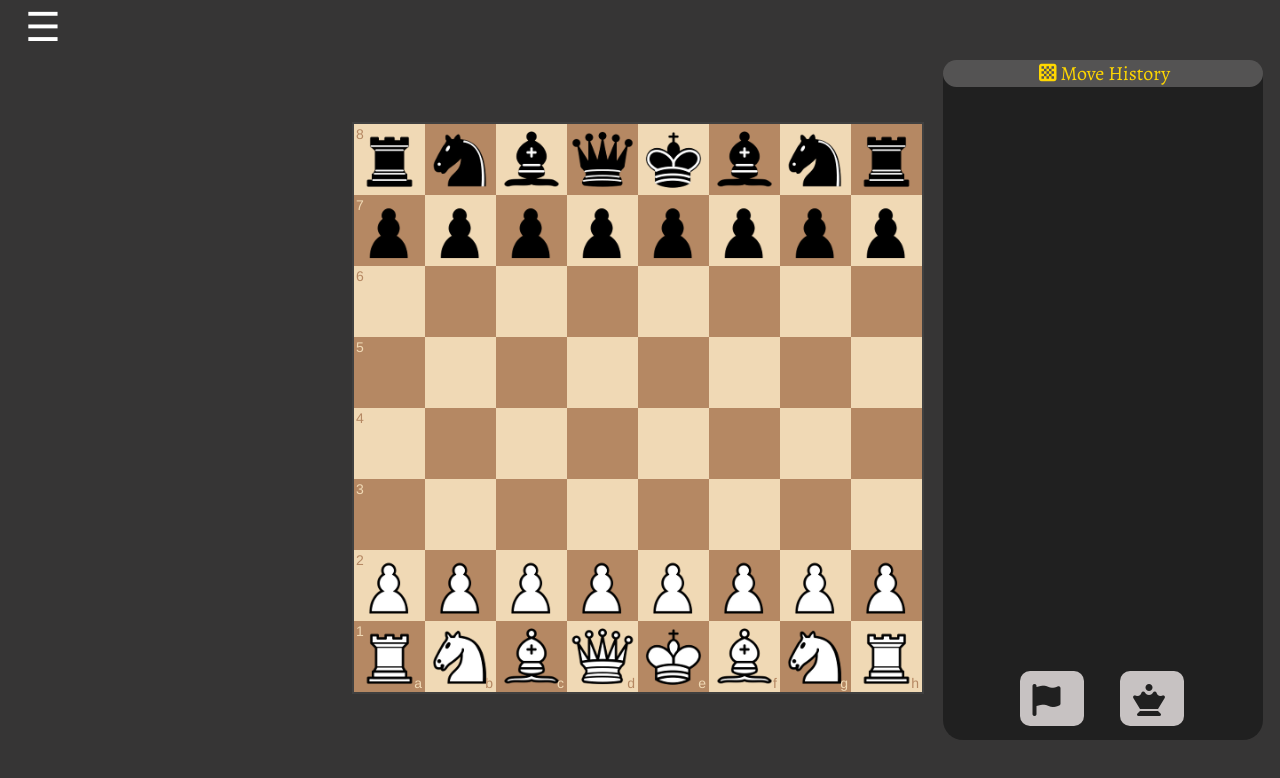
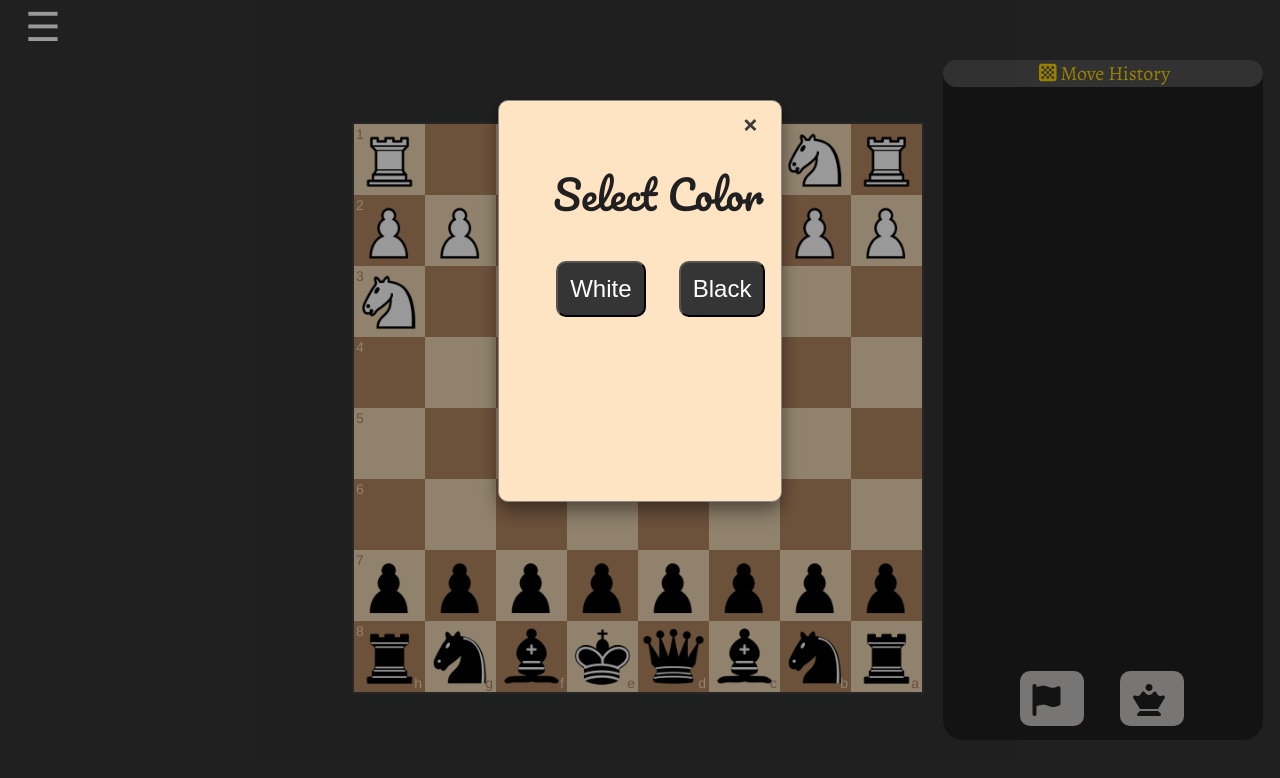
Before and after one commit to hellraiser7/ChessAI, a website: page index.html in a window 1280 px wide. Drawn offline with nearby package versions, Linux system fonts and the light colour scheme.

Commit message:
add play-modal window and reversing algo for black

```diff
--- a/index.html
+++ b/index.html
@@ -39,6 +39,20 @@
               </div>
             </div>
         </div>
+        <div id="play-modal" class="play-modal">
+            <!-- Modal content -->
+            <div class="play-modal-content">
+                <div class="play-modal-body">
+                    <span class="play-close" id="play-close">&times;</span>
+                    <span class="color-select">Select Color</span>
+                    <div class="color-select-buttons" id="color-select">
+                        <button class="button button1" id="button1">White</button>
+                        <button class="button button2" id="button2">Black</button>
+                    </div>
+                    <span class="depth" id="depth"></span>
+                </div>
+            </div>
+        </div>
         <div class="game-score" id="game-score">
             <span class="AI-score">AI - </span>
             <span class="you-score">You - </span>
@@ -56,29 +70,6 @@
             </div>
         </div>
     </div>
-    <!--
-<div class="info">
-    Search depth:
-    <select id="search-depth">
-        <option value="1">1</option>
-        <option value="2">2</option>
-        <option value="3" selected>3</option>
-        <option value="4">4</option>
-        <option value="5">5</option>
-    </select>
-
-    <br>
-    <span>Positions evaluated: <span id="position-count"></span></span>
-    <br>
-    <span>Time: <span id="time"></span></span>
-    <br>
-    <span>Positions/s: <span id="positions-per-s"></span> </span>
-    <br>
-    <br>
-    <div id="move-history" class="move-history">
-    </div>
-</div>
--->
     <script src="lib/jquery/jquery-3.2.1.min.js"></script>
     <script src="lib/chessboardjs/js/chess.js"></script>
     <script src="lib/chessboardjs/js/chessboard-0.3.0.js"></script>
--- a/script.js
+++ b/script.js
@@ -22,12 +22,11 @@ let moveCount = 0;
 let board,
   game = new Chess();
 
-
 //
 // drag only white pieces, and stop the game when either one wins,
 // or if stalemate occurs
 function onDragStart(source, piece, position, orientation) {
-    if (game.game_over() || (piece.search(/^b/) !== -1)) {
+    if (game.game_over() || (piece.search(/^w/) !== -1)) {
         return false;
     }
     return true;
@@ -65,9 +64,6 @@ but we'll need to update the fen to the board in order to move the rook two plac
 */
 function onSnapEnd () {
     board.position(game.fen())
-    if (game.game_over()) {
-        console.log(game);
-    }
 }
 
 /* The AI */
@@ -121,31 +117,6 @@ function getBoardEvaluation(board) {
     return totalEvaluation;
 }
 
-//find Best move after evaluating the overall board score
-// if the there are multiple moves with equal scores, then it does not matter, we randomize among those top scores
-function generateBestMove(game) {
-    let bestBoardMove = undefined;
-    let bestBoardValue = Infinity;
-    let currentBoardValue = 0;
-    let nextPossibleMove = undefined;
-    let nextBoardMoves = game.ugly_moves();
-    // iterate through all next possible moves, and calculate overall board score for each
-    for (let i = 0; i < nextBoardMoves.length; i++) {
-        nextPossibleMove = nextBoardMoves[i];
-        game.ugly_move(nextPossibleMove); //make the move
-        // and then check the overall board score wrt computer as black
-        currentBoardValue = getBoardEvaluation(game.board());
-        // undo the move and calculate bestmove
-        game.undo();
-        // since user plays as white, for black to have the best move, AI needs to have a negative score
-        if (currentBoardValue < bestBoardValue) {
-            bestBoardValue = currentBoardValue;
-            bestBoardMove = nextPossibleMove;
-        }
-    }
-    return bestBoardMove;
-}
-
 /* Minimax Algorithm */
 // This is the main function
 
@@ -158,7 +129,7 @@ function minimax(game, depth, isMaximized) {
         nextPossibleMove = nextBoardMoves[i];
         game.ugly_move(nextPossibleMove);
         // calculate the best value after recursing through all possible moves
-        let value = minimax2(game, depth-1, !isMaximized, -1000, 1000); // returns a score
+        let value = minimax2(game, depth-1, !isMaximized, 1000, -1000); // returns a score
         game.undo();
         if (value >= bestScore) {
             bestScore = value;
@@ -174,17 +145,17 @@ function minimax(game, depth, isMaximized) {
 
 let minimax2 = function (game, depth, isMaximized, alpha, beta) {
     if (!depth) {
-        return - getBoardEvaluation(game.board());
+        return getBoardEvaluation(game.board());
     }
     let nextBoardMoves = game.ugly_moves();
     if (isMaximized) {
-        let bestPossibleMove = -Infinity;
+        let bestPossibleMove = Infinity;
         for (let i = 0; i < nextBoardMoves.length; i++) {
             game.ugly_move(nextBoardMoves[i]);
-            bestPossibleMove = Math.max(bestPossibleMove, minimax2(game, depth - 1, !isMaximized, alpha, beta));
+            bestPossibleMove = Math.min(bestPossibleMove, minimax2(game, depth - 1, !isMaximized, alpha, beta));
             game.undo();
-            alpha = Math.max(alpha, bestPossibleMove);
-            if (alpha >= beta) {
+            alpha = Math.min(alpha, bestPossibleMove);
+            if (alpha <= beta) {
                 //prune the tree
                 return bestPossibleMove;
             }
@@ -192,13 +163,13 @@ let minimax2 = function (game, depth, isMaximized, alpha, beta) {
         return bestPossibleMove;
     }
     else {
-        let bestPossibleMove = Infinity;
+        let bestPossibleMove = -Infinity;
         for (let i = 0; i < nextBoardMoves.length; i++) {
             game.ugly_move(nextBoardMoves[i]);
-            bestPossibleMove = Math.min(bestPossibleMove, minimax2(game, depth-1, !isMaximized, alpha, beta));
+            bestPossibleMove = Math.max(bestPossibleMove, minimax2(game, depth-1, !isMaximized, alpha, beta));
             game.undo();
-            beta = Math.min(beta, bestPossibleMove);
-            if (alpha >= beta) {
+            beta = Math.max(beta, bestPossibleMove);
+            if (alpha <= beta) {
                 return bestPossibleMove;
             }
         }
@@ -209,16 +180,16 @@ let minimax2 = function (game, depth, isMaximized, alpha, beta) {
 const moves_list = document.getElementById('moves-list');
 // caller function
 function makeBestMove() {
-    let isMaximized = true;
+    let isMaximized = false;
     if (game.game_over()) {
         renderGameOutcomeWindow(game);
         return;
     }
-    let bestMove = minimax(game, 2, isMaximized);
+    let bestMove = minimax(game, 3, isMaximized);
     game.ugly_move(bestMove);
     //update the board
     board.position(game.fen());
-    renderBlackMoveHistory(game.history());
+    //renderBlackMoveHistory(game.history());
 }
 
 ////////////////////////// Move History Table ///////////////
@@ -256,6 +227,7 @@ function resignGame() {
 //////////////////////////////////////////////////////////////////////
 function closeModal() {
     outcomeModal.style.display = "none";
+    playModal.style.display = "none";
 }
 function setOutcomeModal(outcome) {
     outcomeModal.style.display = "block";
@@ -295,17 +267,55 @@ function renderGameOutcomeWindow(game) {
 
 }
 
+
+function onDrop1(source, target) {
+    // see if the move is legal
+    let move = game.move({
+      from: source,
+      to: target,
+      promotion: "q", // NOTE: always promote to a queen for example simplicity
+    });
+
+    if (move === null) {
+      return 'snapback';
+    }
+    //renderWhiteMoveHistory(game.history());
+    window.setTimeout(makeBestMove, 250); //make random computer move after 250 ms
+}
+
+//////////////////////// play Modal Window helpers //////////////////////////////
+const playModal = document.getElementById('play-modal');
+const colorSelectContainer = document.getElementById('color-select');
+const button1 = document.getElementById('button1');
+const button2 = document.getElementById('button2');
+const closePlayModalButton = document.getElementById('play-close');
+colorSelectContainer.addEventListener('click', setBackgroundColor);
+
+function setBackgroundColor(e) {
+    let button = e.target.closest('button');
+    if (button.classList.contains('button1')) {
+        button.style['background-color'] = '#3CB371'; //seagreen
+        button2.style.backgroundColor = '#363535'; //default
+    }
+    else if (button.classList.contains('button2')) {
+        button.style.backgroundColor = '#3CB371';
+        button1.style.backgroundColor = '#363535'; //default
+    }
+}
 let config = {
   draggable: true,
   position: "start",
   onDragStart: onDragStart,
-  onDrop: onDrop,
+  onDrop: onDrop1,
   onSnapEnd: onSnapEnd,
 };
-
+window.setTimeout(makeBestMove, 250);
+window.addEventListener('load', flipBoard);
 const flipBoardButton = document.getElementById('flip-board-logo');
 const resignButton = document.getElementById('resign-logo');
 flipBoardButton.addEventListener('click', flipBoard);
 resignButton.addEventListener('click', resignGame);
 closeButtonModal.addEventListener('click', closeModal);
+closePlayModalButton.addEventListener('click', closeModal);
+
 board = ChessBoard("board", config);
--- a/style.css
+++ b/style.css
@@ -450,8 +450,6 @@ body {
     left: 14vw;
 }
 
-
-
 .game-over-text {
     font-size: 34px;
     color: rgb(59, 58, 58);
@@ -459,3 +457,96 @@ body {
     position: absolute;
     left: 76px;
 }
+
+/* Modal for playing */
+
+.play-modal {
+    display: block;
+    /* Hidden by default */
+    position: fixed;
+    /* Stay in place */
+    z-index: 1;
+    /* Sit on top */
+    padding-top: 100px;
+    /* Location of the box */
+    left: 0;
+    top: 0;
+    width: 100%;
+    /* Full width */
+    height: 100%;
+    /* Full height */
+    overflow: auto;
+    /* Enable scroll if needed */
+    background-color: rgb(0, 0, 0);
+    /* Fallback color */
+    background-color: rgba(0, 0, 0, 0.4);
+    /* Black w/ opacity */
+}
+
+/* Modal Content */
+.play-modal-content {
+    position: relative;
+    background-color: #fefefe;
+    margin: auto;
+    padding: 0;
+    border: 1px solid #888;
+    width: 22vw;
+    height: 50vh;
+    background-color: bisque;
+    box-shadow: 0 4px 14px 0 rgb(0 0 0 / 20%), 0 11px 20px 0 rgb(0 0 0 / 32%);
+    -webkit-animation-name: animatetop;
+    -webkit-animation-duration: 0.4s;
+    animation-name: animatetop;
+    animation-duration: 0.4s;
+    border-radius: 10px;
+}
+/* play-modal close button */
+.play-close {
+    color: rgb(59, 58, 58);
+    font-size: 28px;
+    font-weight: bold;
+    position: absolute;
+    right: 24px;
+    top: 4px;
+    height: 30px;
+}
+
+.play-close:hover,
+.play-close:focus {
+    color: black;
+    text-decoration: none;
+    cursor: pointer;
+}
+
+.color-select {
+    color: var(--sidebar-color);
+    font-family: 'Pacifico', cursive;
+    bottom: 34vh;
+    position: absolute;
+    font-size: 40px;
+    left: 54px;
+}
+
+.color-select-buttons {
+    bottom: 23vh;
+    position: absolute;
+    left: 42px;
+}
+
+.button {
+    background-color: var(--body-color);
+    color: white;
+    padding: 12px;
+    text-align: center;
+    text-decoration: none;
+    display: inline-block;
+    font-size: 24px;
+    margin: 0px 15px;
+    cursor: pointer;
+    border-radius: 10px;
+}
+
+.button:hover {
+    background-color: var(--sidebar-color);
+    transition: 400ms;
+}
```
